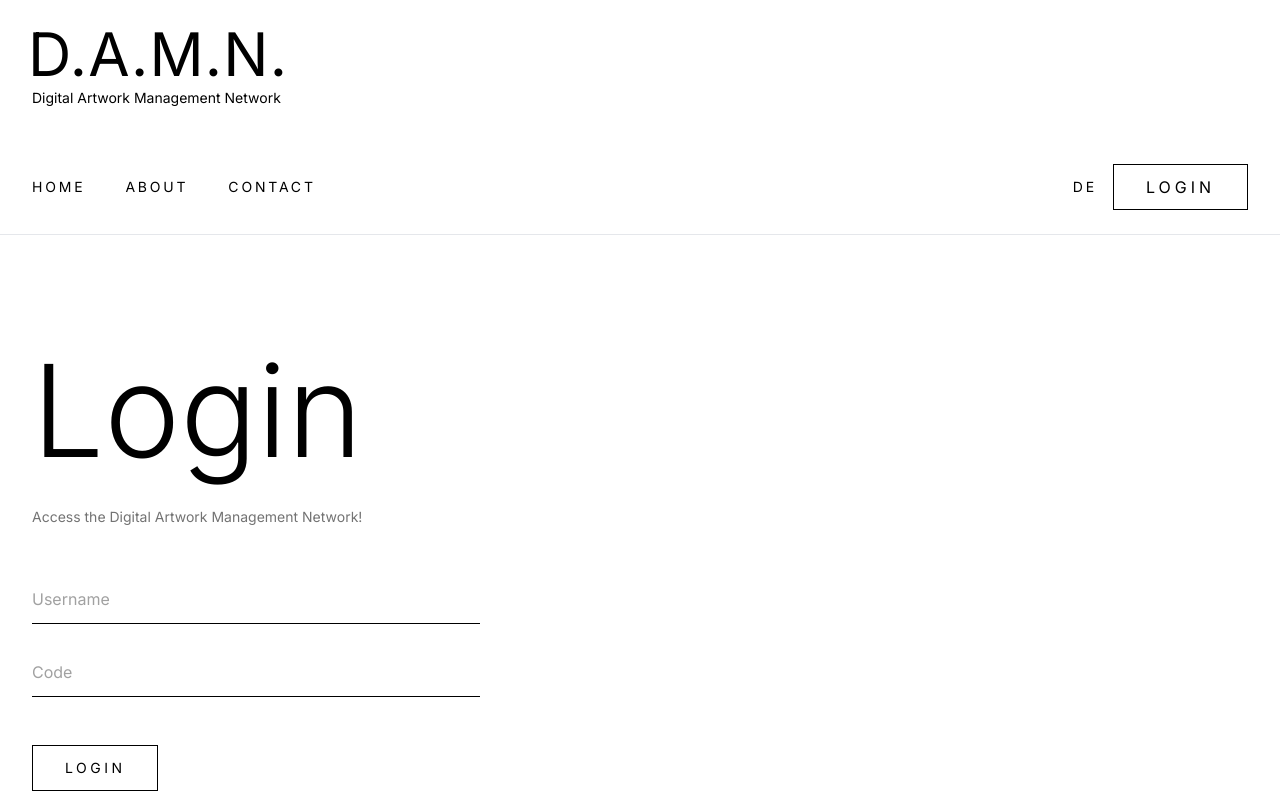
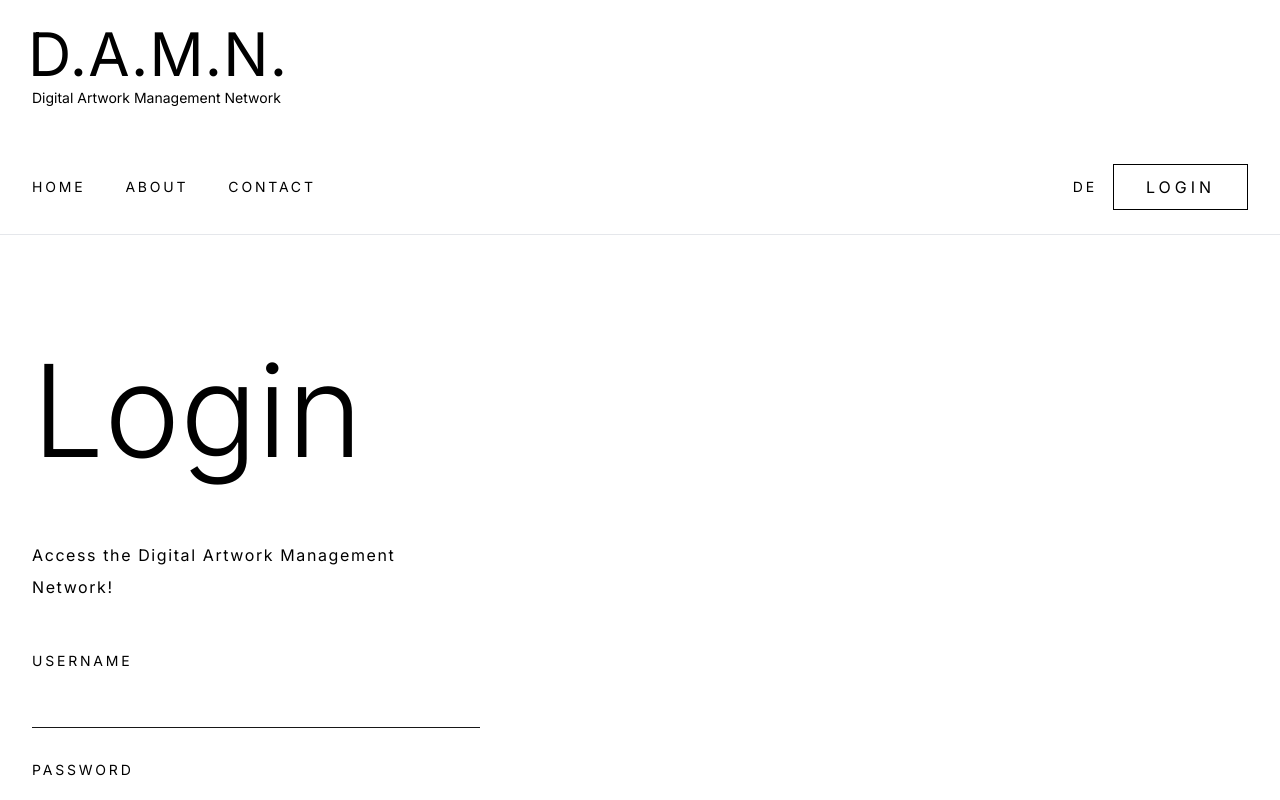
Before and after one commit to Pepper-n-Salt/mockupdamn, a Next.js app in the folder frontend/: page /login in a window 1280 px wide. Shown: the top 800 px of the page. Built offline with nearby package versions, Linux system fonts and the light colour scheme.

Commit message:
Style: Login revised

```diff
--- a/frontend/app/login/page.tsx
+++ b/frontend/app/login/page.tsx
@@ -7,31 +7,50 @@ export default function Login() {
         Login
       </h1>
 
-      <p className="mt-4 text-sm text-neutral-500">
+      <p className="mt-12 tracking-widest leading-loose">
         Access the Digital Artwork Management Network!
       </p>
 
       <form action="/login" method="post" className="mt-12">
-        <div className="flex flex-col gap-6">
+        <div className="flex flex-col gap-8">
+          <div className="flex flex-col gap-2">
+            <label
+              htmlFor="username"
+              className="text-sm uppercase tracking-[0.2em]"
+            >
+              Username
+            </label>
+
             <input
               type="text"
-            placeholder="Username"
-            className="border-b border-black py-3 outline-none bg-transparent placeholder:text-neutral-400"
+              id="username"
+              name="username"
+              className="border-b border-neutral-900 bg-transparent py-3 outline-none focus:border-b-2"
             />
+          </div>
+
+          <div className="flex flex-col gap-2">
+            <label
+              htmlFor="password"
+              className="text-sm uppercase tracking-[0.2em]"
+            >
+              Password
+            </label>
 
             <input
               type="password"
-            placeholder="Code"
-            className="border-b border-black py-3 outline-none bg-transparent placeholder:text-neutral-400"
+              id="password"
+              name="password"
+              className="border-b border-neutral-900 bg-transparent py-3 outline-none focus:border-b-2"
             />
+          </div>
 
-          {/* später unbedingt als button mit submit bauen */}
-          <Link
-            href="/landingpage"
-            className="mt-6 inline-flex w-fit border border-black px-8 py-3 uppercase tracking-[0.25em] text-sm transition-colors duration-300 hover:bg-black hover:text-white"
+          <button
+            type="submit"
+            className="mt-6 self-start border border-black px-8 py-3 uppercase tracking-[0.25em] text-sm transition-colors duration-300 hover:bg-black hover:text-white"
           >
             Login
-          </Link>
+          </button>
         </div>
       </form>
     </section>
```
Lines whose indentation alone changed are shown as unchanged.
